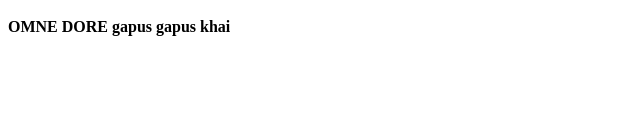
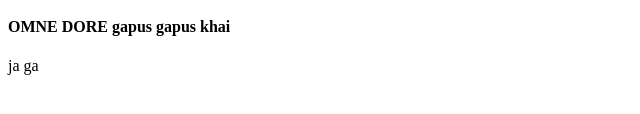
Before and after one commit to Arifin1i/tar-repo, a plain HTML site: page index.html in a window 1280 px wide. Shown: the part 152-266 px from the top of the page, 0-640 px from the left. Drawn offline with Linux system fonts and the light colour scheme.

Commit message:
tring for 3rd time

```diff
--- a/index.html
+++ b/index.html
@@ -12,5 +12,6 @@
     <h2>Pizza Ami pai na</h2>
     <h3>ekta jodi pai</h3>
     <h4>OMNE DORE gapus gapus khai</h4>
+    <p>ja ga</p>
 </body>
 </html>
```
